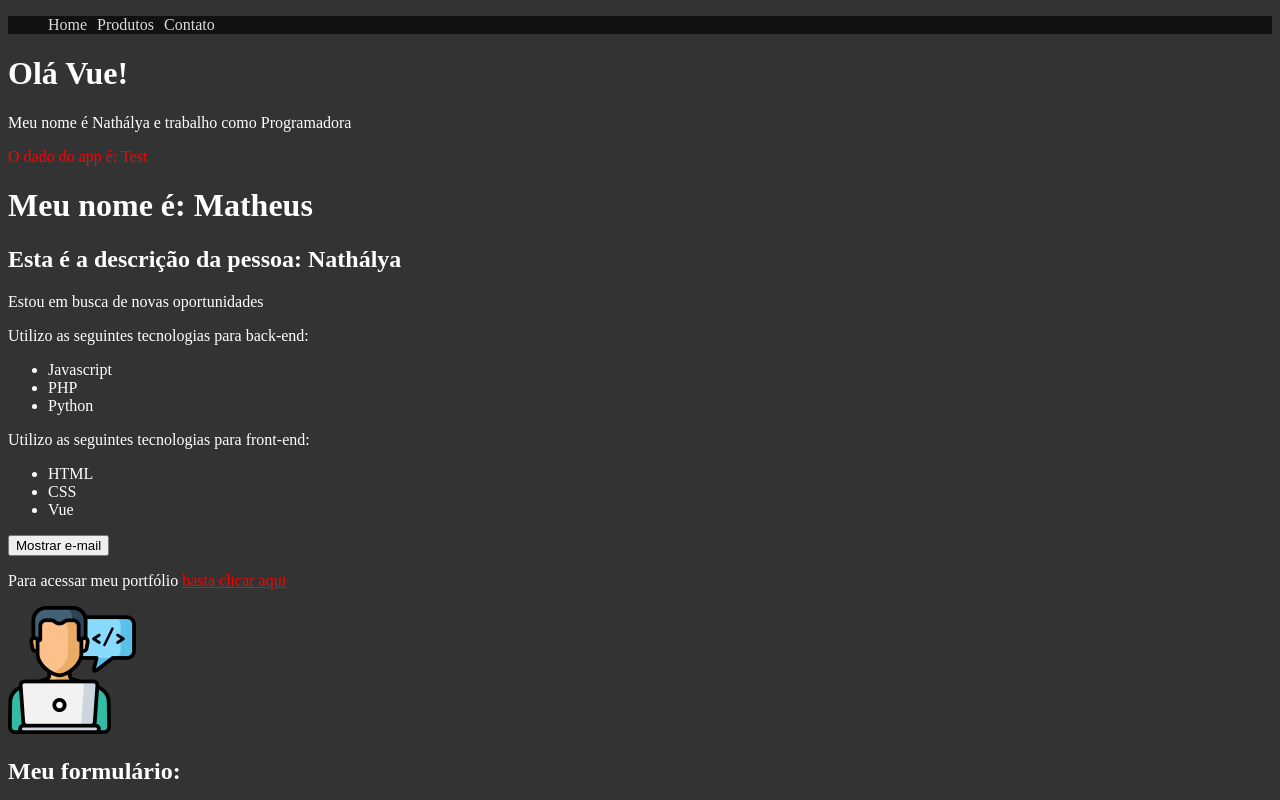
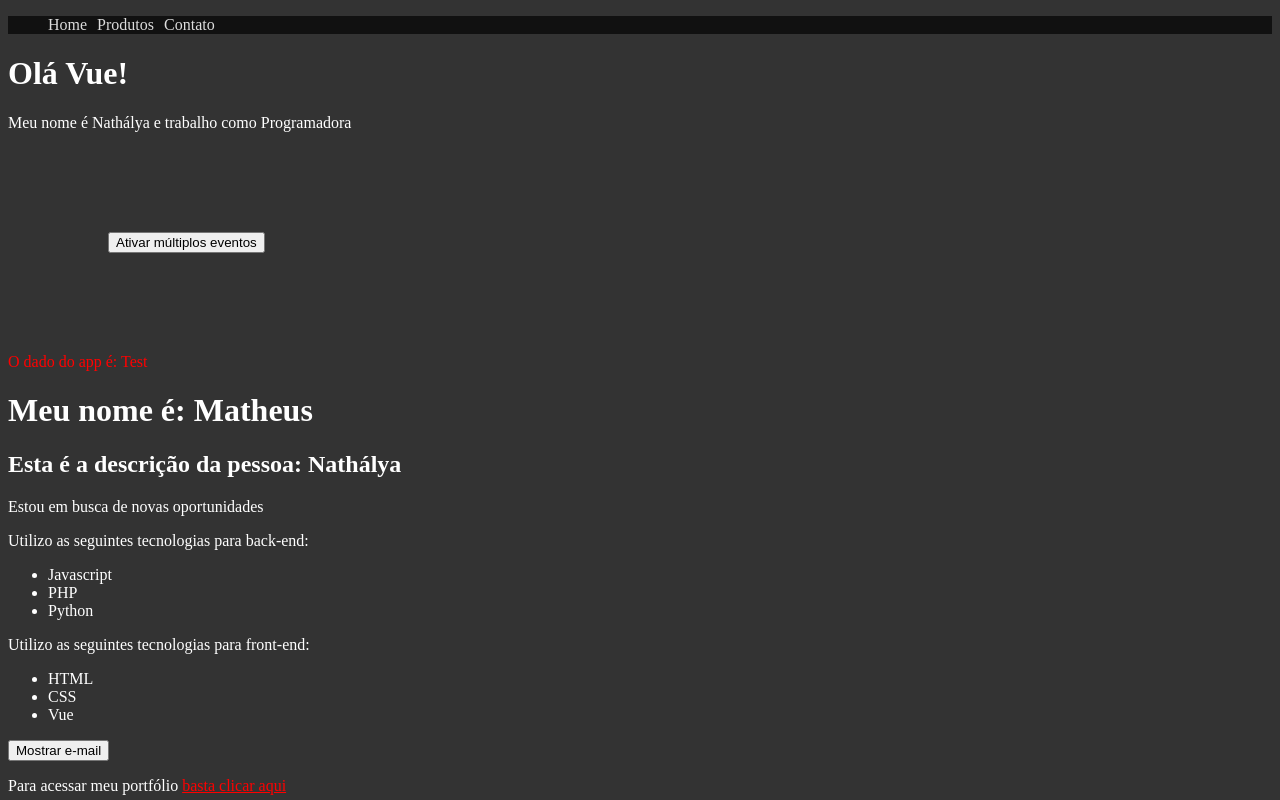
Before and after one commit to Nathgit198/Estudo-Vue-JS, a Vue app in the folder projeto_vue/: page / in a window 1280 px wide. Shown: the top 800 px of the page. Built offline with nearby package versions, Linux system fonts and the light colour scheme.

Commit message:
Múltiplos eventos

```diff
--- /dev/null
+++ b/projeto_vue/src/components/MultiplosEventos.vue
@@ -0,0 +1,36 @@
+<template>
+    <div>
+        <button @click="primeiro(txt1, $event), segundo(txt2, $event), terceiro()">Ativar múltiplos eventos</button>
+        <p>{{ multiplos_eventos }}</p>
+    </div>
+</template>
+
+<script>
+export default {
+    name: 'MultiplosEventos',
+    data() {
+        return {
+            multiplos_eventos: "",
+            txt1: "Primeiro evento",
+            txt2: "Segundo evento"
+        }
+    },
+    methods: {
+        primeiro(txt, e) {
+            this.multiplos_eventos = txt;
+        },
+        segundo(txt, e) {
+            setTimeout(() => this.multiplos_eventos = txt, 500)
+        },
+        terceiro() {
+            setTimeout(() => this.multiplos_eventos = "", 1500)
+        }
+    }
+}
+</script>
+
+<style scoped>
+    div {
+        margin: 100px;
+    }
+</style>
--- a/projeto_vue/src/components/PrimeiroComponente.vue
+++ b/projeto_vue/src/components/PrimeiroComponente.vue
@@ -2,12 +2,18 @@
     <div>
         <h1>Olá Vue!</h1>
         <p>Meu nome é {{ nome }} e trabalho como {{ profissao }} </p>
+        <MultiplosEventos />
     </div>
 </template>
 
 <script>
+    import MultiplosEventos from './MultiplosEventos.vue'
+
     export default {
         name: 'PrimeiroComponente',
+        components: {
+            MultiplosEventos
+        },
         data() {
             return {
                 nome: "Nathálya",
```
